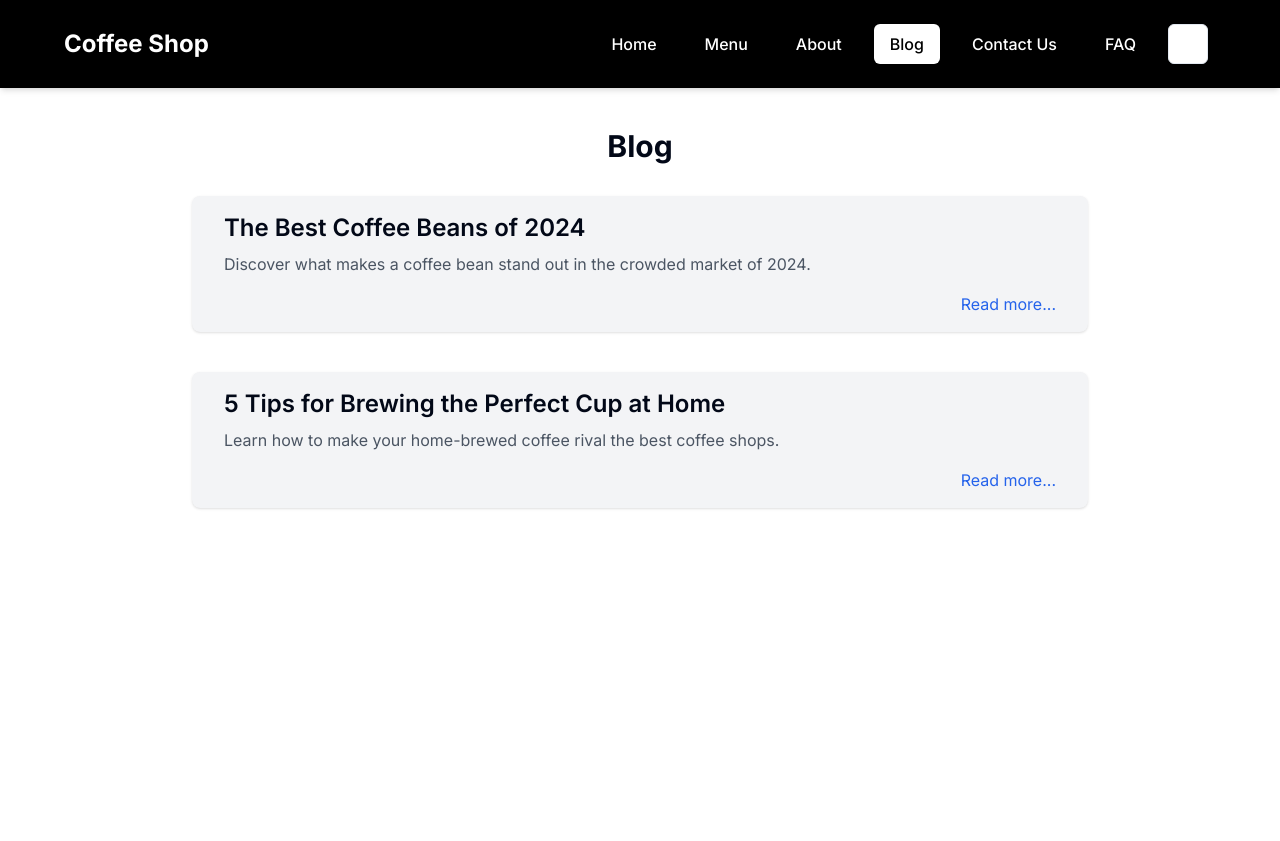
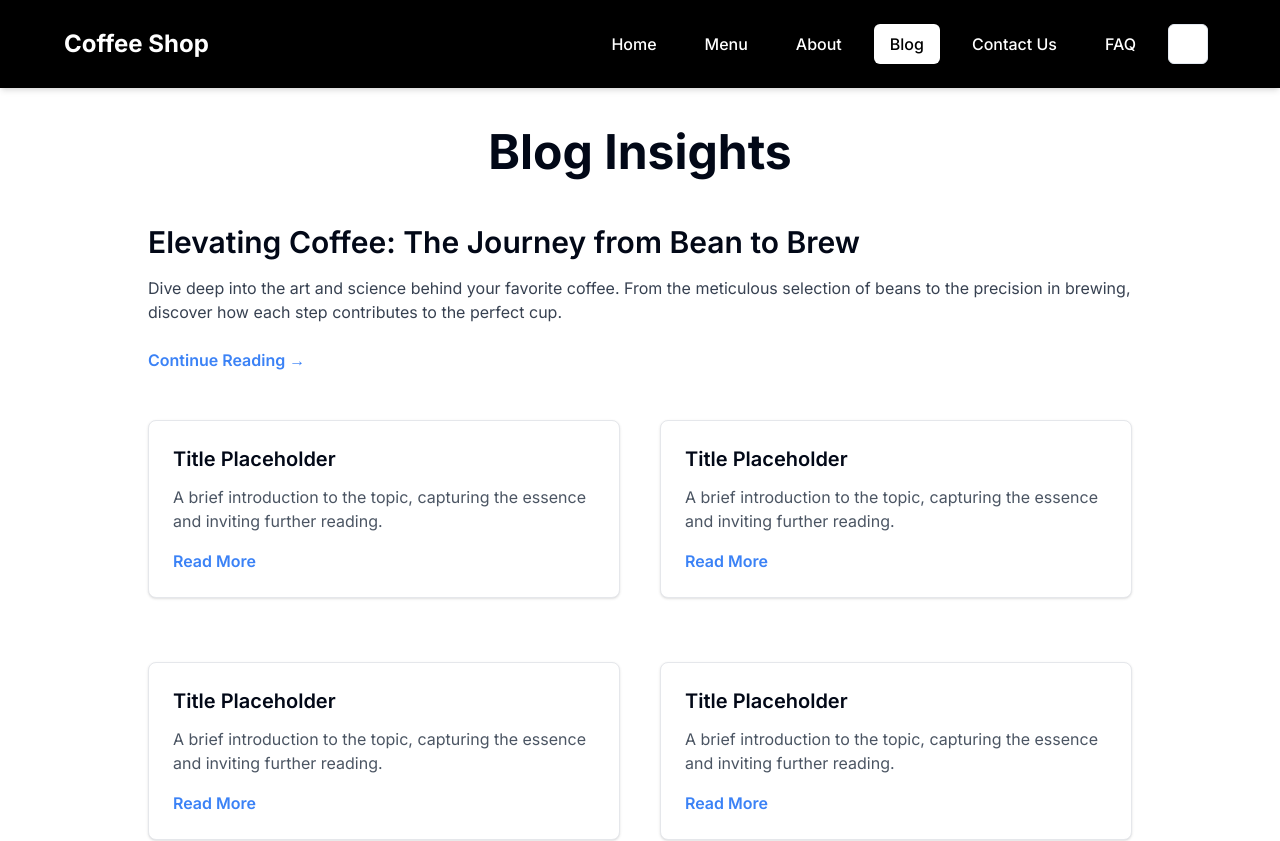
Before and after one commit to N1kos9/coffe-shop, a Next.js app: page /blog in a window 1280 px wide. Shown: the top 841 px of the page. Built offline with nearby package versions, Linux system fonts and the light colour scheme.

Commit message:
better blog page

```diff
--- a/app/blog/page.tsx
+++ b/app/blog/page.tsx
@@ -1,45 +1,69 @@
+"use client";
 import Layout from "../components/Layout";
+import { motion } from "framer-motion";
 
 export default function Blog() {
   return (
     <Layout>
-      <div className="p-10">
-        <h2 className="text-3xl font-bold text-center">Blog</h2>
-        <div className="mt-8 space-y-10">
-          {/* Blog Post 1 */}
-          <article className="max-w-4xl mx-auto px-8 py-4 bg-gray-100 rounded-lg shadow">
-            <h3 className="text-2xl font-semibold mb-2">
-              The Best Coffee Beans of 2024
+      <div className="max-w-screen-lg mx-auto px-5 py-10">
+        <motion.h2
+          initial={{ opacity: 0, y: -20 }}
+          animate={{ opacity: 1, y: 0 }}
+          transition={{ duration: 0.5 }}
+          className="text-5xl font-bold text-center mb-12"
+        >
+          Blog Insights
+        </motion.h2>
+
+        <motion.section
+          initial={{ opacity: 0 }}
+          whileInView={{ opacity: 1 }}
+          transition={{ duration: 0.5 }}
+          className="mb-20"
+        >
+          <article className="mb-12">
+            <h3 className="text-3xl font-semibold mb-4">
+              Elevating Coffee: The Journey from Bean to Brew
             </h3>
-            <p className="text-gray-600 mb-4">
-              Discover what makes a coffee bean stand out in the crowded market
-              of 2024.
+            <p className="text-gray-700 mb-6">
+              Dive deep into the art and science behind your favorite coffee.
+              From the meticulous selection of beans to the precision in
+              brewing, discover how each step contributes to the perfect cup.
             </p>
-            <div className="text-right">
-              <a href="#" className="text-blue-600 hover:underline">
-                Read more...
-              </a>
-            </div>
+            <a
+              href="#"
+              className="text-blue-500 hover:text-blue-700 font-semibold transition duration-300 ease-in-out"
+            >
+              Continue Reading →
+            </a>
           </article>
 
-          {/* Blog Post 2 */}
-          <article className="max-w-4xl mx-auto px-8 py-4 bg-gray-100 rounded-lg shadow">
-            <h3 className="text-2xl font-semibold mb-2">
-              5 Tips for Brewing the Perfect Cup at Home
-            </h3>
-            <p className="text-gray-600 mb-4">
-              Learn how to make your home-brewed coffee rival the best coffee
-              shops.
-            </p>
-            <div className="text-right">
-              <a href="#" className="text-blue-600 hover:underline">
-                Read more...
-              </a>
-            </div>
-          </article>
-
-          {/* Additional content can follow the same pattern */}
-        </div>
+          <div className="grid md:grid-cols-2 gap-x-10 gap-y-16">
+            {Array.from({ length: 4 }).map((_, index) => (
+              <motion.div
+                key={index}
+                initial={{ opacity: 0, x: index % 2 === 0 ? -50 : 50 }}
+                whileInView={{ opacity: 1, x: 0 }}
+                transition={{ duration: 0.5 }}
+                className="bg-white border border-gray-200 p-6 rounded-lg shadow hover:shadow-lg transition-shadow duration-300 ease-in-out"
+              >
+                <h4 className="text-xl font-semibold mb-3">
+                  Title Placeholder
+                </h4>
+                <p className="text-gray-600 mb-4">
+                  A brief introduction to the topic, capturing the essence and
+                  inviting further reading.
+                </p>
+                <a
+                  href="#"
+                  className="text-blue-500 hover:text-blue-700 font-semibold transition duration-300 ease-in-out"
+                >
+                  Read More
+                </a>
+              </motion.div>
+            ))}
+          </div>
+        </motion.section>
       </div>
     </Layout>
   );
```
